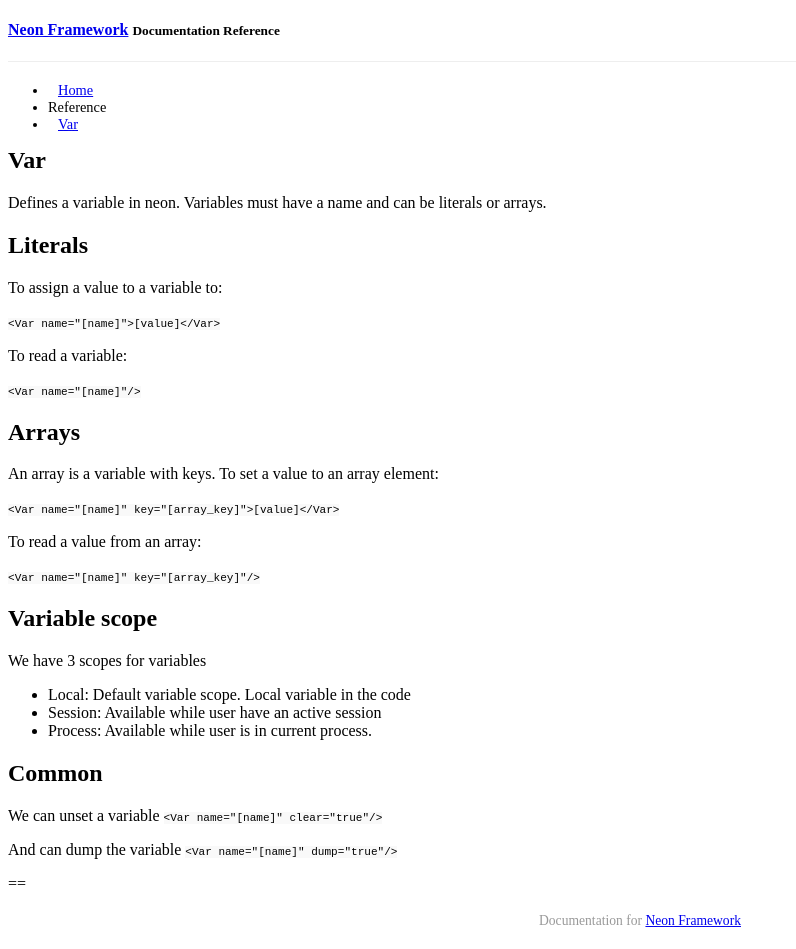
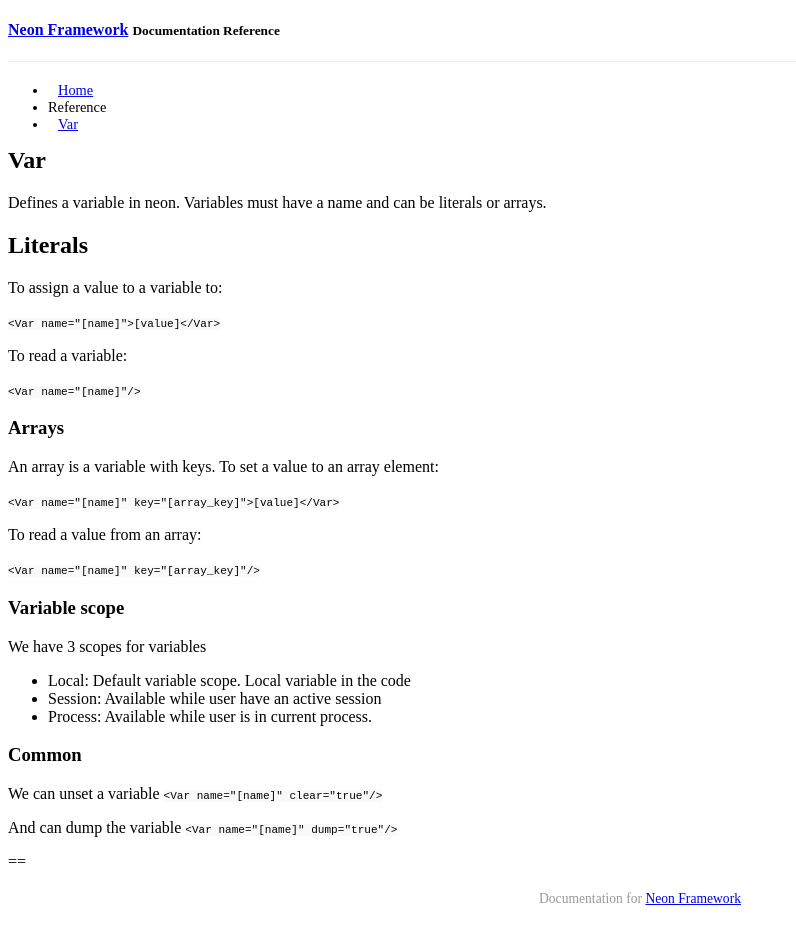
Before and after one commit to paulotavares/kuink, a Jekyll site: the page built from _posts/2014-02-12-var.md, in a window 1280 px wide. Shown: the whole page, without its empty margins (0-796 px from the left). Built offline with Jekyll 4.4.1, drawn with Linux system fonts in a browser that asks for light colours; Markdown is read by kramdown in place of the engine named in the settings; a style sheet for code colours, icons or effects is not loaded; after the commit the page ends 927 px from its top, so only the background shows below that.

```diff
--- a/_posts/2014-02-12-var.md
+++ b/_posts/2014-02-12-var.md
@@ -21,7 +21,7 @@ To read a variable:
 ``<Var name="[name]"/>``
 
 
-## Arrays
+### Arrays
 An array is a variable with keys.
 To set a value to an array element:
 
@@ -32,14 +32,14 @@ To read a value from an array:
 
 ``<Var name="[name]" key="[array_key]"/>``
 
-## Variable scope
+### Variable scope
 We have 3 scopes for variables
-* Local: Default variable scope. Local variable in the code
-* Session: Available while user have an active session
-* Process: Available while user is in current process.
+*   Local: Default variable scope. Local variable in the code
+*   Session: Available while user have an active session
+*   Process: Available while user is in current process.
 
 
-## Common
+### Common
 
 We can unset a variable
 ``<Var name="[name]" clear="true"/>``
```
